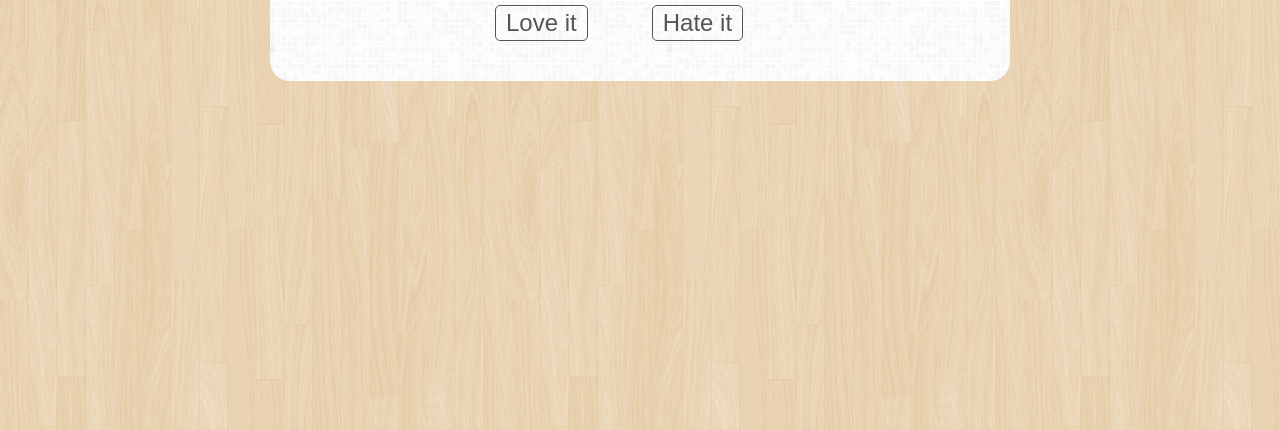
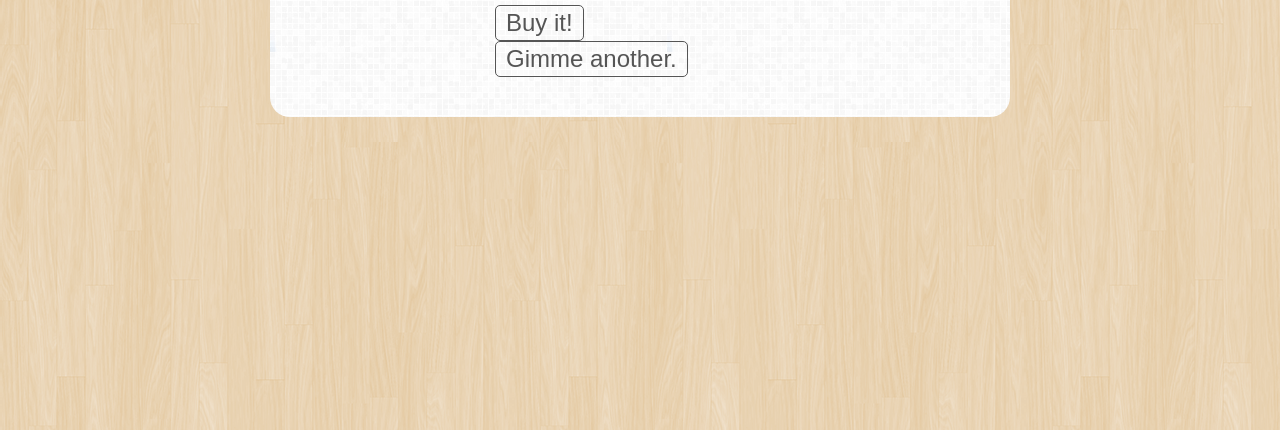
Before and after one commit to peterkhayes/itslikebutfor, a plain HTML site: page index.html in a window 1280 px wide. Shown: the part 370-800 px from the top of the page. Drawn offline with nearby package versions, Linux system fonts and the light colour scheme.

Commit message:
fixed names of buttons

```diff
--- a/index.html
+++ b/index.html
@@ -79,8 +79,8 @@
         <span class="market"></span>
       </div>
       <div class='buttons'>
-        <button class='love'>Love it</button>
-        <button class='hate'>Hate it</button>
+        <button class='love'>Buy it!</button>
+        <button class='hate'>Gimme another.</button>
       </div>
     </div>
 
```
